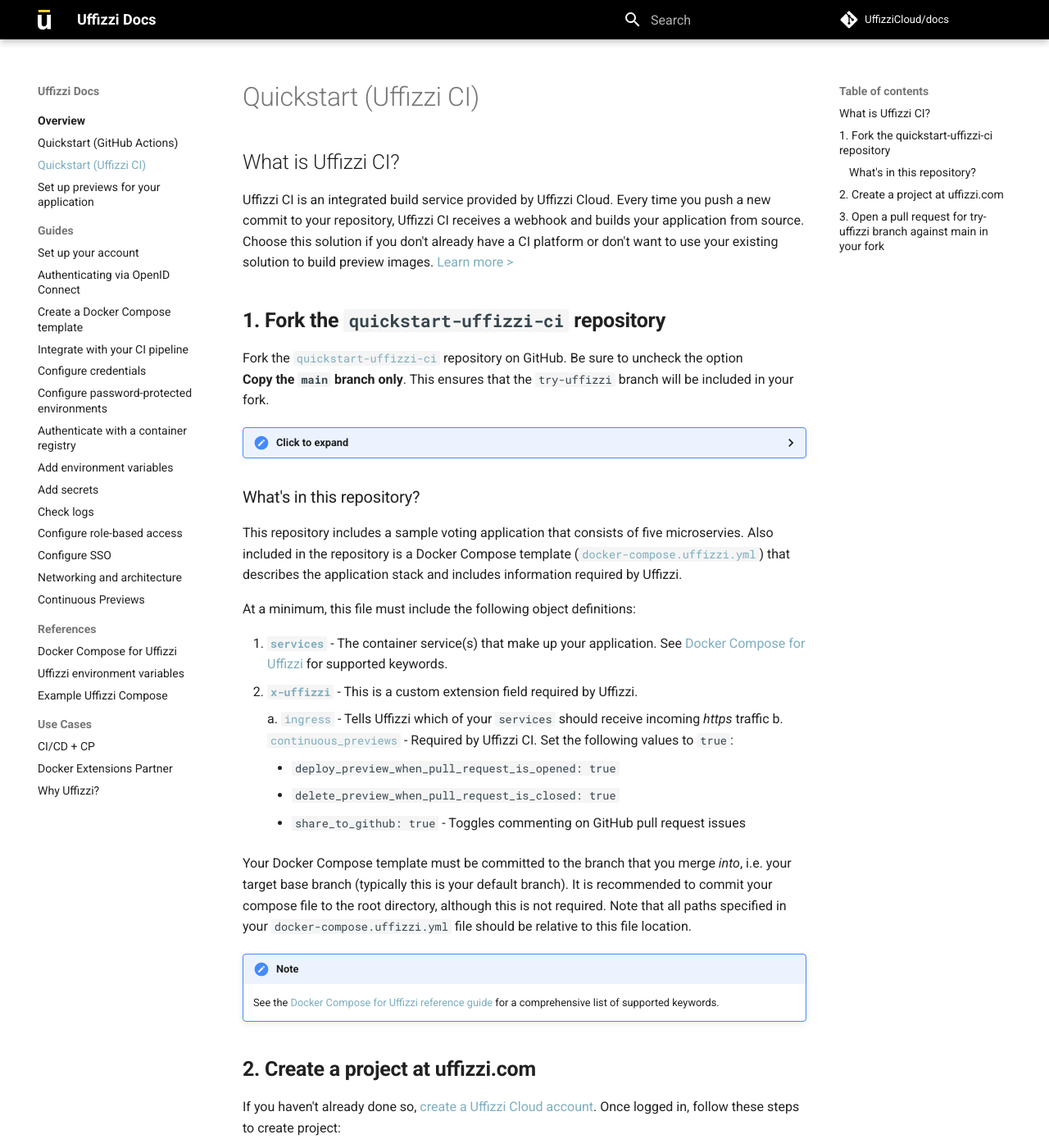
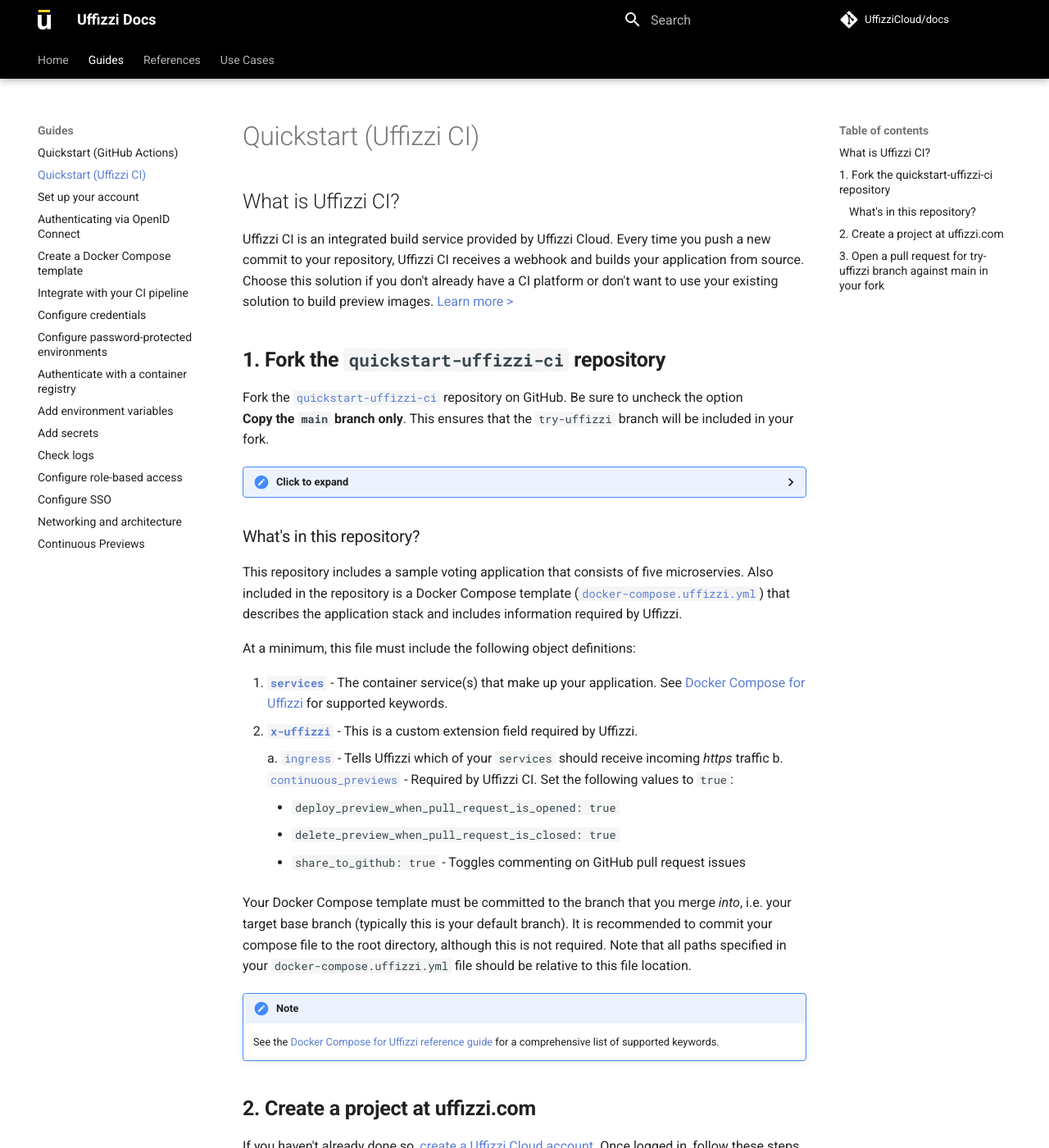
Before and after one commit to UffizziCloud/docs, an MkDocs documentation site: the page built from docs/quickstart-uffizzi-ci.md, in a window 1280 px wide and 1400 px high. Shown: the whole window at 82% size. Built offline with MkDocs 1.6.1 and Material for MkDocs 9.7.7, drawn with Linux system fonts in a browser that asks for light colours; comment, search, counter and statistics services are not loaded.

Commit message:
updated links and style

```diff
--- a/docs/stylesheets/extra.css
+++ b/docs/stylesheets/extra.css
@@ -4,18 +4,18 @@
   --md-primary-fg-color: black;
   --md-primary-bg-color: hsla(0, 0%, 100%, 1);
   --md-primary-bg-color--light: hsla(0, 0%, 100%, 0.7);
-    --md-primary-fg-color--dark: rgb(128, 170, 181);
+  --md-primary-fg-color--dark: rgb(253, 216, 48);
   --md-text-link-color: hsla(231, 48%, 48%, 1);
 
   /* Accent color shades */
-    --md-accent-fg-color: rgb(152, 200, 211);
+  --md-accent-fg-color: rgb(100, 100, 100);
   --md-accent-fg-color--transparent: hsla(189, 100%, 37%, 0.1);
   --md-accent-bg-color: hsla(0, 0%, 100%, 1);
   --md-accent-bg-color--light: hsla(0, 0%, 100%, 0.7);
 
 }
 
-  :root > * {
+:root>* {
 
   /* Code block color shades */
   --md-code-bg-color: hsla(0, 0%, 96%, 1);
@@ -29,5 +29,5 @@
   --md-footer-fg-color--lighter: hsla(0, 0%, 100%, 0.3);
 
   /* Link color */
-    --md-typeset-a-color: rgb(125, 173, 190);
+  --md-typeset-a-color: rgb(92, 127, 209);
 }
--- a/mkdocs.yml
+++ b/mkdocs.yml
@@ -24,6 +24,8 @@
   features:
     - content.code.annotate
     - navigation.instant
+    - navigation.tabs
+    - navigation.tabs.sticky
     - navigation.tracking
     - navigation.sections
     - navigation.expand
@@ -48,13 +50,14 @@
     - icon: fontawesome/brands/twitter
       link: https://twitter.com/Uffizzi_
     - icon: fontawesome/brands/docker
-      link: https://hub.docker.com/orgs/uffizzicloud
+      link: https://hub.docker.com/orgs/uffizzi
     - icon: fontawesome/brands/github
       link: https://github.com/UffizziCloud
   generator: true
   analytics:
     provider: google
     property: UA-157967585-1
+  homepage: https://www.uffizzi.com
 
 # Extensions
 markdown_extensions:
@@ -100,12 +103,14 @@
 
 # Page tree
 nav:
-  - Overview:
+  - Home:
     - What is Uffizzi?: index.md
     - Quickstart (GitHub Actions): quickstart-gha.md
     - Quickstart (Uffizzi CI): quickstart-uffizzi-ci.md
     - Set up previews for your application: set-up-uffizzi-for-your-application.md
   - Guides:
+    - Quickstart (GitHub Actions): quickstart-gha.md
+    - Quickstart (Uffizzi CI): quickstart-uffizzi-ci.md
     - Set up your account: guides/set-up-your-account.md
     - Authenticating via OpenID Connect: guides/oidc.md
     - Create a Docker Compose template: guides/docker-compose-template.md
```
Lines whose indentation alone changed are shown as unchanged.
